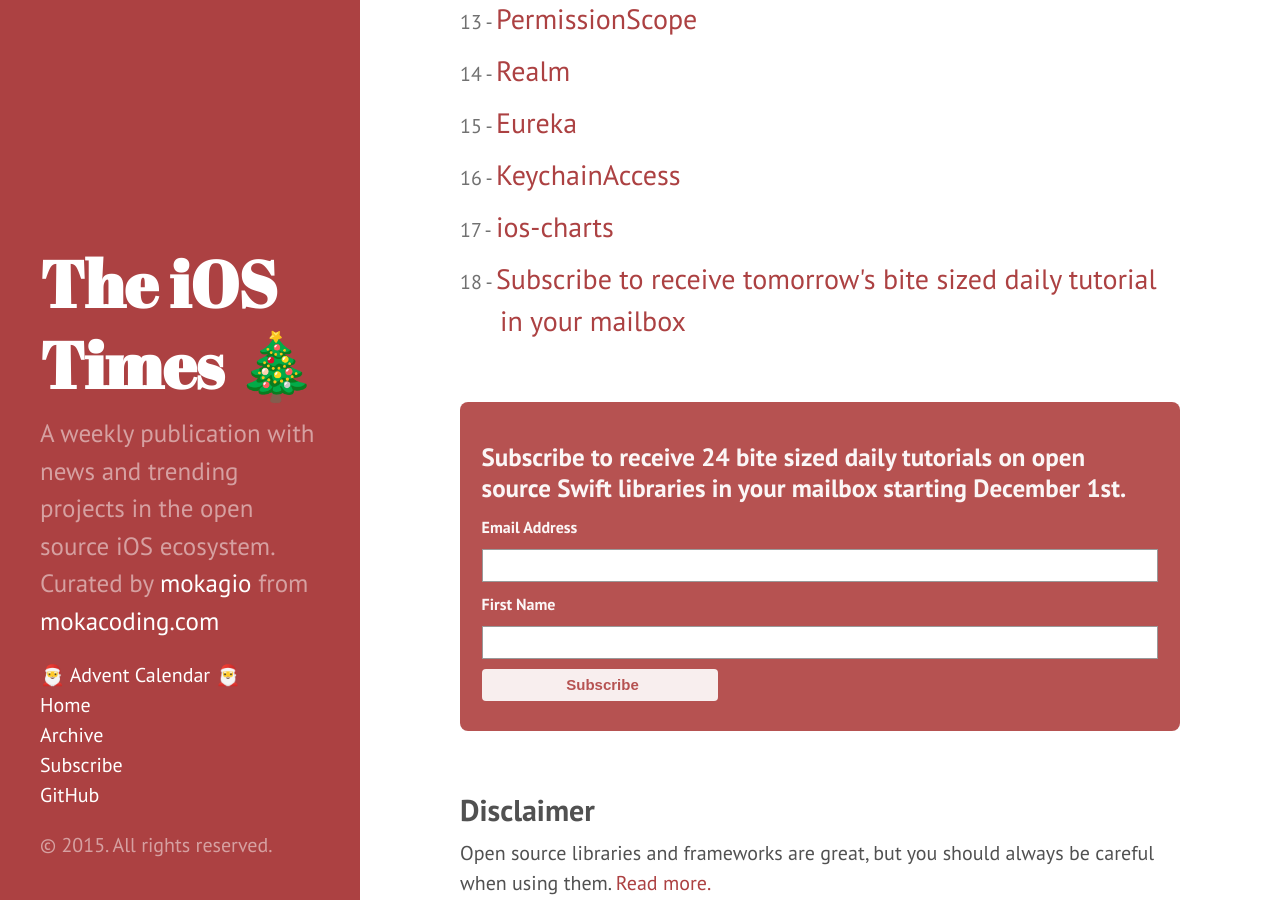
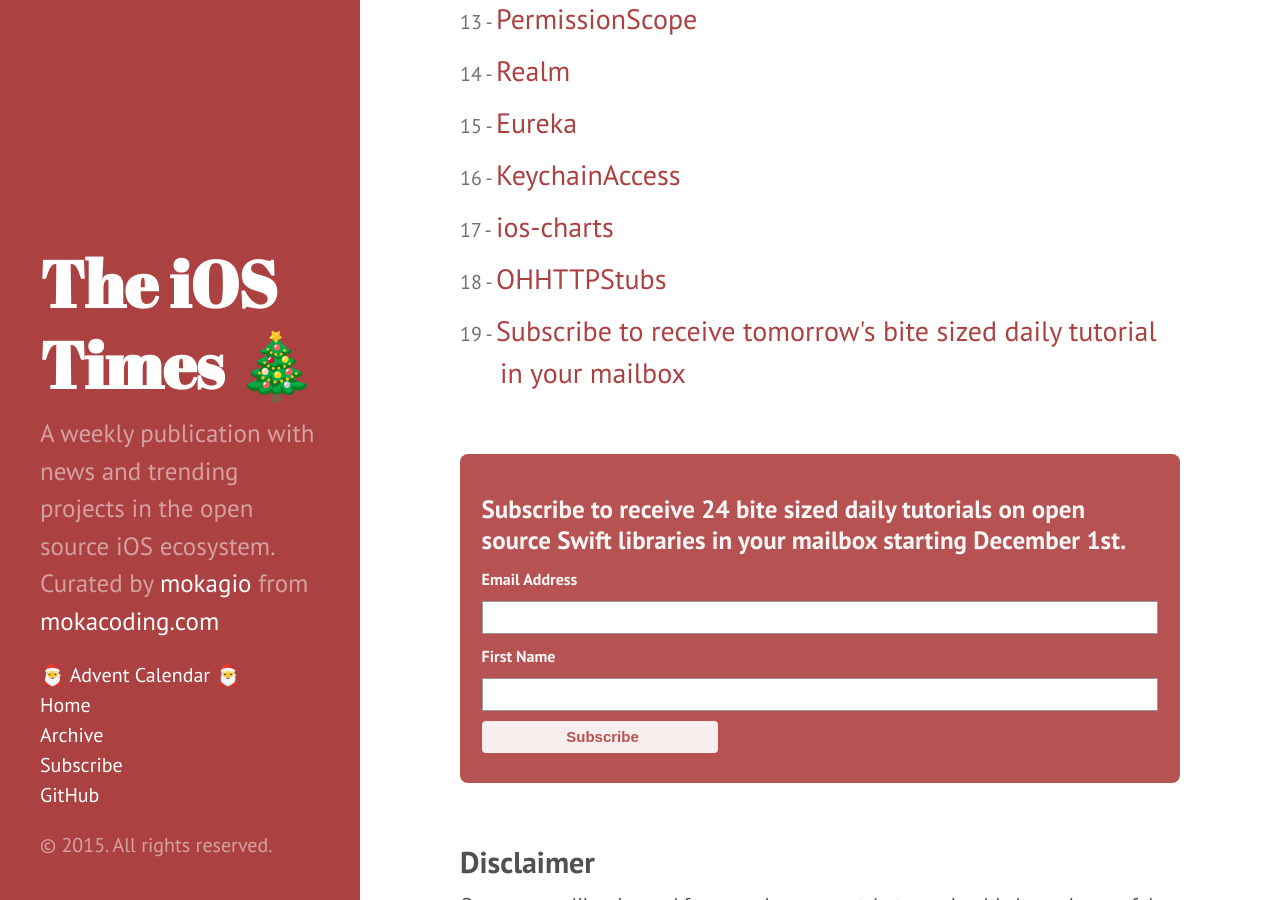
Before and after one commit to mokacoding/the-ios-times, a Jekyll site: the page built from advent-calendar.html, in a window 1280 px wide and 900 px high, scrolled down 914 px. Built offline with Jekyll 4.4.1, drawn with Linux system fonts in a browser that asks for light colours; comment, search, counter and statistics services are not loaded.

Commit message:
🎄 - Advent Calendar - Day 18 - OHHTTPStubs

```diff
--- a/advent-calendar.html
+++ b/advent-calendar.html
@@ -27,6 +27,7 @@
   <li><a href="/advent-calendar/eureka.html">Eureka</a></li>
   <li><a href="/advent-calendar/keychainaccess.html">KeychainAccess</a></li>
   <li><a href="/advent-calendar/ioscharts.html">ios-charts</a></li>
+  <li><a href="/advent-calendar/ohhttpstubs.html">OHHTTPStubs</a></li>
   <li><a href="/advent-calendar-subscribe">Subscribe to receive tomorrow's bite sized daily tutorial in your mailbox</a></li>
 </ol>
 
```
